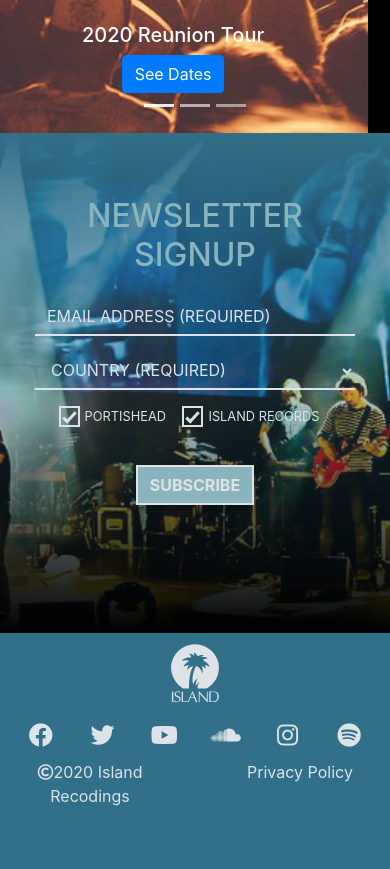
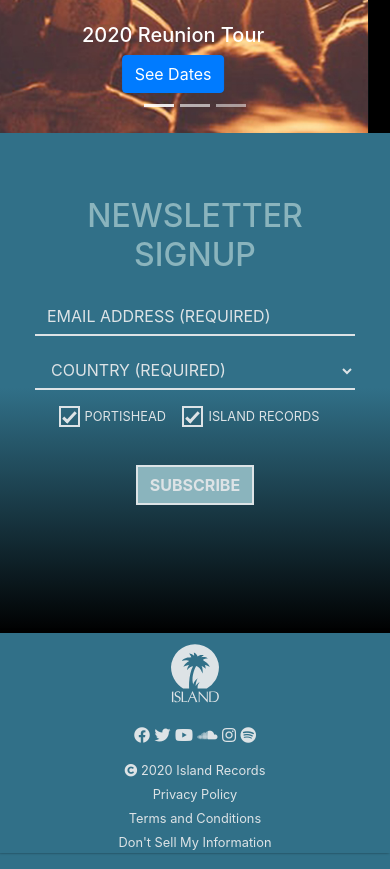
Before and after one commit to Code-Institute-Submissions/CI-MS1-Portishead-Website, a plain HTML site: page index.html in a window 390 px wide. Shown: the part 590-1459 px from the top of the page. Before the commit the page ends 1398 px from the top, so only its background shows below. Drawn offline with nearby package versions, Linux system fonts and the light colour scheme; files whose address does not match are found by name.

Commit message:
Update Footer Responsiveness
-Style Social Meida Link
-Style Legal links.

```diff
--- a/assets/css/style.css
+++ b/assets/css/style.css
@@ -266,12 +266,13 @@ a.nav-link.active-page {
 }
 .social-icon i {
   color: var(--color-portishead-third-02);
-  font-size: 1.5em;
+  font-size: 1rem;
   transition: all 0.3s ease-in-out;
 }
 
 .social-icon i:hover {
   color: var(--color-portishead-third-03);
+  font-size: 1.1rem;
 }
 
 .record-label {
@@ -284,28 +285,20 @@ a.nav-link.active-page {
 .island-logo svg {
   width: 3em;
   height: 100%;
+  transition: all 0.3s ease-in-out;
 }
+
 
 .island-logo svg path {
   fill: var(--color-portishead-third-02);
   transition: all 0.3s ease-in-out;
 }
 
-.island-logo svg path:hover {
+.island-logo svg path:hover{
   fill: var(--color-portishead-third-03);
 }
 
-.copyright {
-  text-align: center;
-  color: #dde3e6;
-  font-size: 1em;
-}
 
-.copyright a {
-  text-align: center;
-  color: #dde3e6;
-  font-size: 1em;
-}
 
 .album {
   padding-top: 99%;
@@ -426,6 +419,16 @@ a.nav-link.active-page {
   background-size: cover;
   max-width: 100%;
   background-position: 50% 100%;
+}
+
+.footer-image[data-page="home"] {
+  background-image: linear-gradient(
+    to top,
+    rgb(0, 0, 0) 0%,
+    rgba(49, 112, 136, 0.3) 49%,
+    rgba(49, 112, 136, 1) 100%
+  ),
+  url();
 }
 
 .footer-image[data-page="Tour"] {
@@ -781,3 +784,21 @@ a.nav-link.active-page {
   object-fit: cover;
 
   }
+
+  .legal-item{
+    margin: 0;
+    padding: 0;
+    text-align: center;
+  }
+
+  .legal-item a{
+    color: #dde3e6;
+    font-size: 0.8rem;
+    text-decoration: none;
+    transition: all 0.3s ease-in-out;
+  }
+
+  .legal-item a:hover{
+    color: var(--color-portishead-third-03);
+    font-size: 0.9rem;
+  }
--- a/index.html
+++ b/index.html
@@ -84,14 +84,16 @@
         <img src="assets/media/images/home/sos.jpg" class="d-block w-100" alt="...">
         <div class="carousel-caption  d-md-block">
           <h5>SOS</h5>
-          <a href="https://www.youtube.com/watch?v=WVe-9VWIcCo&feature=emb_title" target="_blank" name="" id="" class="btn btn-primary" href="#" role="button">Listen Now</a>
+          <a href="https://www.youtube.com/watch?v=WVe-9VWIcCo&feature=emb_title" target="_blank" name="" id=""
+            class="btn btn-primary" href="#" role="button">Listen Now</a>
         </div>
       </div>
       <div class="carousel-item">
         <img src="assets/media/images/home/third-release.jpg" class="d-block w-100" alt="...">
         <div class="carousel-caption  d-md-block">
           <h5>Third Vinyl Repress</h5>
-          <a href="https://www.amazon.com/Third-Vinyl-Portishead/dp/B0015435OI" target="_blank" name="" id="" class="btn btn-primary" href="#" role="button">Buy Now</a>
+          <a href="https://www.amazon.com/Third-Vinyl-Portishead/dp/B0015435OI" target="_blank" name="" id=""
+            class="btn btn-primary" href="#" role="button">Buy Now</a>
         </div>
       </div>
     </div>
@@ -107,7 +109,7 @@
 
 
 
-  <div class="footer-image" data-page="Tour">
+  <div class="footer-image" data-page="home">
     <form class="row newsletter-signup" autocomplete="off">
       <div class="col-10 offset-1 col-sm-10 offset-sm-1 col-md-8 offset-md-2">
         <div class="row newsletter-signup-title">
@@ -408,25 +410,37 @@
 
 
     <ul class="list-inline social-links row ">
-      <li class="list-inline-item social-icon col-2"><a href="www.facebook.com" target="_blank"><i
-            class="fab fa-facebook" aria-hidden="true"></i><span class="sr-only">FACEBOOK</span></a></li>
-      <li class="list-inline-item social-icon col-2"><a href="www.twitter.com" target="_blank"><i class="fab fa-twitter"
-            aria-hidden="true"></i><span class="sr-only">TWITTER</span></a></li>
-      <li class="list-inline-item social-icon col-2"><a href="www.youtube.com" target="_blank"><i class="fab fa-youtube"
-            aria-hidden="true"></i><span class="sr-only">YOUTUBE</span></a></li>
-      <li class="list-inline-item social-icon col-2"><a href="www.soundcloud.com" target="_blank"><i
-            class="fab fa-soundcloud" aria-hidden="true"></i><span class="sr-only">SOUNDCLOUD</span></a></li>
-      <li class="list-inline-item social-icon col-2"><a href="www.instagram.com" target="_blank"><i
-            class="fab fa-instagram" aria-hidden="true"></i><span class="sr-only">INSTAGRAM</span></a></li>
-      <li class="list-inline-item social-icon col-2"><a href="www.spotify.com" target="_blank"><i class="fab fa-spotify"
-            aria-hidden="true"></i><span class="sr-only">SPOTIFY</span></a></li>
+      <div class="col col-md-6 offset-md-3">
+        <li class="list-inline-item social-icon"><a href="www.facebook.com" target="_blank"><i class="fab fa-facebook"
+              aria-hidden="true"></i><span class="sr-only">FACEBOOK</span></a></li>
+        <li class="list-inline-item social-icon"><a href="www.twitter.com" target="_blank"><i class="fab fa-twitter"
+              aria-hidden="true"></i><span class="sr-only">TWITTER</span></a></li>
+        <li class="list-inline-item social-icon"><a href="www.youtube.com" target="_blank"><i class="fab fa-youtube"
+              aria-hidden="true"></i><span class="sr-only">YOUTUBE</span></a></li>
+        <li class="list-inline-item social-icon"><a href="www.soundcloud.com" target="_blank"><i
+              class="fab fa-soundcloud" aria-hidden="true"></i><span class="sr-only">SOUNDCLOUD</span></a></li>
+        <li class="list-inline-item social-icon"><a href="www.instagram.com" target="_blank"><i class="fab fa-instagram"
+              aria-hidden="true"></i><span class="sr-only">INSTAGRAM</span></a></li>
+        <li class="list-inline-item social-icon"><a href="www.spotify.com" target="_blank"><i class="fab fa-spotify"
+              aria-hidden="true"></i><span class="sr-only">SPOTIFY</span></a></li>
+      </div>
     </ul>
 
-    <div class="row copyright">
-      <div class="col"><i class="far fa-copyright"></i><a href="https://www.islandrecords.com/">2020 Island
-          Recodings</a></div>
-      <div class="col"><a href="https://privacy.umusic.com/">Privacy Policy</a></div>
-    </div>
+
+    <ul class="list-inline copyright row ">
+      <div class="col col-md-8 offset-md-2">
+        <div class="row">
+          <li class="list-inline-item legal-item col-sm-12 col-md-6 col-lg-3"><a href="https://www.islandrecords.com/"
+              target="_blank"><i class="fa fa-copyright"></i> 2020 Island Records</a></li>
+          <li class="list-inline-item legal-item col-sm-12 col-md-6 col-lg-3 "><a href="https://www.islandrecords.com/"
+              target="_blank">Privacy Policy</a></li>
+          <li class="list-inline-item legal-item col-sm-12 col-md-6 col-lg-3 "><a href="https://www.islandrecords.com/"
+              target="_blank">Terms and Conditions</a></li>
+          <li class="list-inline-item legal-item col-sm-12 col-md-6 col-lg-3"><a href="https://www.islandrecords.com/"
+              target="_blank">Don't Sell My Information</a></li>
+        </div>
+      </div>
+    </ul>
 
 
   </footer>
```
Also changed, not shown: about.html (+30 -18 lines), music.html (+29 -17 lines), photos.html (+29 -17 lines), tour.html (+30 -18 lines).
